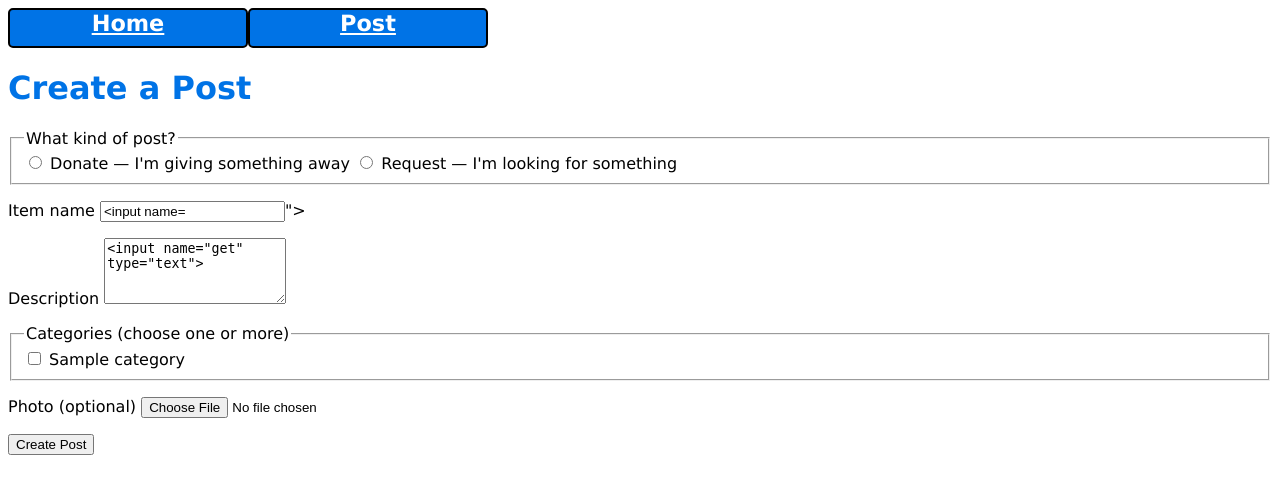
After one commit to Fakhadova/wellesley-free-finds, a Flask app: template templates/create_post.html in a window 1280 px wide. The commit adds this page. Shown: the top 494 px of the page. Run offline with Flask 3, Linux system fonts and the light colour scheme; the template is opened without the code that fills it: most values are stand-ins (such as "Sample title", 1, 10 or a date in 2020); form fields are guessed from the names that the template uses.

Commit message:
html pages and sql change

```diff
--- a/app.py
+++ b/app.py
@@ -11,6 +11,7 @@ app.secret_key = secrets.token_hex()
 from pwd_context import hash_password, verify_password
 from werkzeug.utils import secure_filename
 from query import *   #helper functions
+
 
 # we need a secret_key to use flash() and sessions
 app.secret_key = secrets.token_hex()
@@ -26,13 +27,14 @@ os.makedirs(app.config['UPLOADS'],exist_ok=True)
 
 @app.route('/')
 def index():
-    # with dbi.connect() as conn:
-    #     donate_posts,request_posts=get_active_posts(conn) #shows posts on the front page
-    return render_template('main.html', page_title='Main Page',)
+    with dbi.connect() as conn:
+        donate_posts,request_posts=get_active_posts(conn) #shows posts on the front page
+    return render_template('main.html', page_title='Main Page', donate_posts=donate_posts, request_posts=request_posts)
+
 
 @app.route('/register/', methods=["POST"])
-''' Register a new user. '''
 def register():
+    """Register a new user."""
     username = request.form.get('username', '').strip()
     passwd1 = request.form.get('password1')
     passwd2 = request.form.get('password2')
@@ -211,22 +213,22 @@ def accept_interest(iid):
             accept_request(conn, iid)
         return redirect(url_for('profile', username=username))
 
-@app.route('/profile/interest_list/<int:iid>/decline', methods=['POST'])#what is the endpoint of this?
-def decline_interest(iid):
-    username = session.get(username)
-    with dbi.connec() as conn:
-        interest = get_interest_byiid(conn, iid)
-        if not interest:
-            flash("This request doesn't exist")
-        post = get_post_details(conn, interest['pid'])
-        #someone else is trying to accept a request
-        elif post['uid']!=uid:
-            flash("You cannot accept interest on someone else's post")
-            return redirect(url_for('post', pid=interest['pid']))
-        else:
-            decline_request(conn, iid)
-            change_post_status(conn, interest['pid'], 'Claimed')
-        return redirect(url_for('profile', username))
+# @app.route('/profile/interest_list/<int:iid>/decline', methods=['POST'])#what is the endpoint of this?
+# def decline_interest(iid):
+#     username = session.get(username)
+#     with dbi.connec() as conn:
+#         interest = get_interest_byiid(conn, iid)
+#         if not interest:
+#             flash("This request doesn't exist")
+#         post = get_post_details(conn, interest['pid'])
+#         #someone else is trying to accept a request
+#         elif post['uid']!=uid:
+#             flash("You cannot accept interest on someone else's post")
+#             return redirect(url_for('post', pid=interest['pid']))
+#         else:
+#             decline_request(conn, iid)
+#             change_post_status(conn, interest['pid'], 'Claimed')
+#         return redirect(url_for('profile', username))
 
 @app.route('/profile/<username>')
 # Profile (Team Member 1): Display the current user's Donate and Request posts in Profile.
--- a/sql/fahama_database.sql
+++ b/sql/fahama_database.sql
@@ -255,9 +255,9 @@ CREATE TABLE `users` (
 LOCK TABLES `users` WRITE;
 /*!40000 ALTER TABLE `users` DISABLE KEYS */;
 INSERT INTO `users` VALUES
-(1,'student_a','student_a@wellesley.edu'),
-(2,'student_b','student_b@wellesley.edu'),
-(3,'student_c','student_c@wellesley.edu');
+(1,'student_a','student_a@wellesley.edu', '$2y$10$.vGA1O9wmRjrwAVXD98HNOgsNpDczlqm3Jq7KnEd1rVAGv3Fykk1a'),
+(2,'student_b','student_b@wellesley.edu', '$2y$10$.vGA1O9wmRjrwAVXD98HNOgsNpDczlqm3Jq7KnEd1rVAGv3Fykk1b'),
+(3,'student_c','student_c@wellesley.edu', '$2y$10$.vGA1O9wmRjrwAVXD98HNOgsNpDczlqm3Jq7KnEd1rVAGv3Fykk1c');
 /*!40000 ALTER TABLE `users` ENABLE KEYS */;
 UNLOCK TABLES;
 /*!40103 SET TIME_ZONE=@OLD_TIME_ZONE */;
--- a/templates/base.html
+++ b/templates/base.html
@@ -16,8 +16,6 @@
   <ul>
     <li><a href="{{url_for('index')}}">Home</a></li>
     <li><a href="{{url_for('post')}}">Post</a></li>
-    <li><a href="{{url_for('chat')}}">Chat</a></li>
-    <li><a href="{{url_for('notifications')}}">Notifications</a></li>
     {% if session.get('uid') %}
     <li><a href = "{{url_for('profile', username = session['username'])}}">Profile</a></li>
     <li>
--- /dev/null
+++ b/templates/create_post.html
@@ -0,0 +1,60 @@
+{% extends "base.html" %}
+
+{% block main_content %}
+<h1>Create a Post</h1>
+
+<form id="create-post" action="{{ url_for('post') }}" method="post"
+      enctype="multipart/form-data">
+
+  <fieldset>
+    <legend>What kind of post?</legend>
+    <label><input type="radio" name="post_type" value="Donate" required
+           {% if form.get('post_type', 'Donate') == 'Donate' %}checked{% endif %}>
+      Donate &mdash; I'm giving something away</label>
+    <label><input type="radio" name="post_type" value="Request"
+           {% if form.get('post_type') == 'Request' %}checked{% endif %}>
+      Request &mdash; I'm looking for something</label>
+  </fieldset>
+
+  <p><label>Item name
+    <input type="text" name="title" maxlength="100" required
+           value="{{ form.get('title', '') }}"></label></p>
+
+  <p><label>Description
+    <textarea name="description" maxlength="500" rows="4" required>{{ form.get('description', '') }}</textarea></label></p>
+
+  <fieldset>
+    <legend>Categories (choose one or more)</legend>
+    {% for value, label in categories.items() %}
+    <label><input type="checkbox" name="category" value="{{ value }}"
+           {% if value in (chosen or []) %}checked{% endif %}> {{ label }}</label>
+    {% endfor %}
+  </fieldset>
+
+  <p><label>Photo <span id="photo-note">(required)</span>
+    <input type="file" name="photo" accept="image/*"></label></p>
+
+  <p><button type="submit">Create Post</button></p>
+</form>
+{% endblock %}
+
+{% block end_scripts %}
+<script>
+//photo is required for donate posts and optional for request posts
+function updatePhotoRequirement() {
+    var isDonate = $('input[name=post_type]:checked').val() === 'Donate';
+    $('input[name=photo]').prop('required', isDonate);
+    $('#photo-note').text(isDonate ? '(required)' : '(optional)');
+}
+$('input[name=post_type]').on('change', updatePhotoRequirement);
+updatePhotoRequirement();
+
+//browsers can't require "at least one" checkbox, so check on submit.
+$('#create-post').on('submit', function (event) {
+    if ($('input[name=category]:checked').length === 0) {
+        alert('Please choose at least one category.');
+        event.preventDefault();
+    }
+});
+</script>
+{% endblock %}
```
Also changed, not shown: templates/post_detail.html (added, +27 -0 lines).
